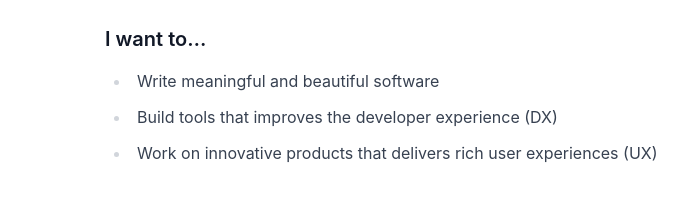
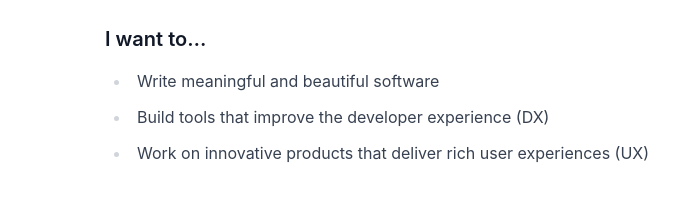
Before and after one commit to Mansakondo/Mansakondo.github.io, a Jekyll site: the page built from index.md, in a window 1280 px wide. Shown: the part 593-795 px from the top of the page, without its empty margins (0-687 px from the left). Built offline with Jekyll 4.4.1, drawn with Linux system fonts in a browser that asks for light colours; nearby versions of some CDN libraries.

Commit message:
Update resume

```diff
--- a/index.md
+++ b/index.md
@@ -21,5 +21,5 @@ title: "Mansa Keïta"
 
 ### I want to...
 * Write meaningful and beautiful software
-* Build tools that improves the developer experience (DX)
-* Work on innovative products that delivers rich user experiences (UX)
+* Build tools that improve the developer experience (DX)
+* Work on innovative products that deliver rich user experiences (UX)
```
